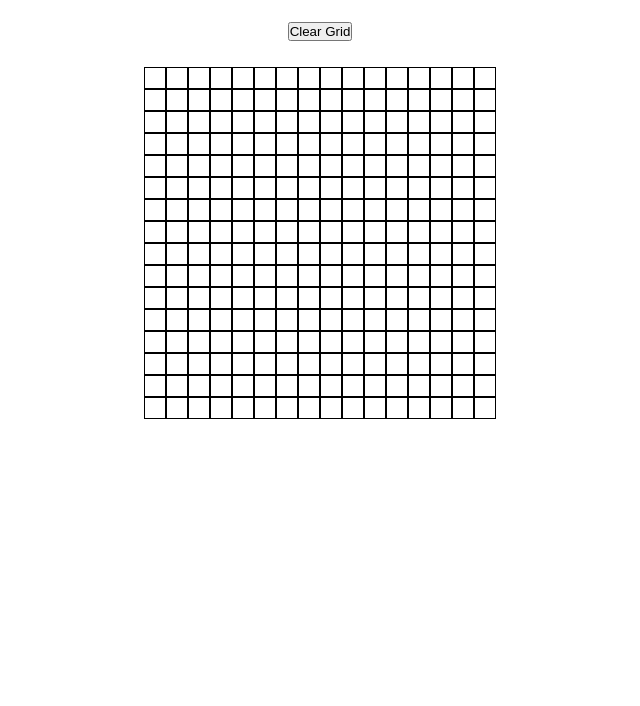
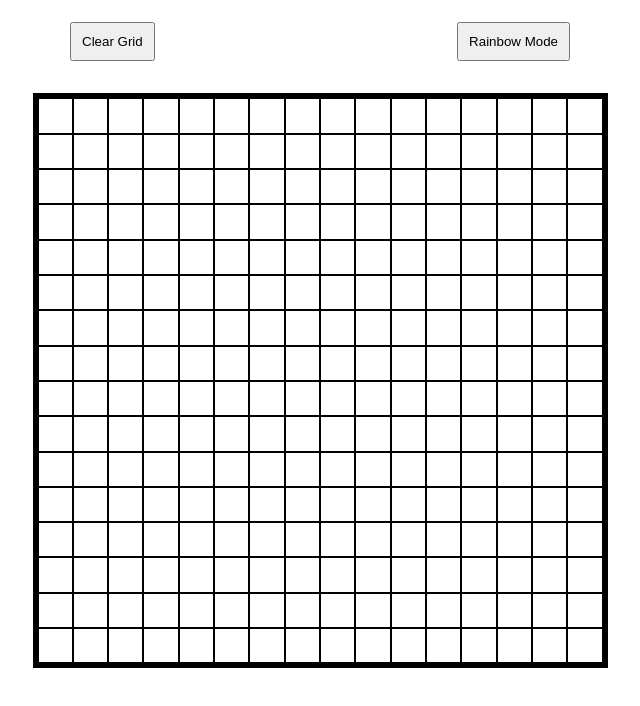
Before and after one commit to PjSingh22/etch-a-sketch, a plain HTML site: page index.html in a window 1280 px wide. Shown: the part 90-796 px from the top of the page, without its empty margins (320-960 px from the left). Drawn offline with Linux system fonts and the light colour scheme.

Commit message:
reworked js file

```diff
--- a/index.html
+++ b/index.html
@@ -10,7 +10,10 @@
   <div id='title'>
     <h1>Etch-A-Sketch</h1>
   </div>
-  <button class='clearGrid'>Clear Grid</button>
+  <div class='buttons'>
+  <div class='clearBtn'><button class='clearGrid btn'>Clear Grid</button></div>
+  <div class='rainbowBtn'><button class='rainbowMode btn'>Rainbow Mode</button></div>
+  </div>
   <div id='container'></div>
 </body>
 <script src='script.js'></script>
--- a/script.js
+++ b/script.js
@@ -1,45 +1,39 @@
+'use strict';
 //etch-a-sketch psuedo code
 //genorate a 16x16 grid (look up how to create multiple without repeating code)
 //hovering over the square should highlight it black
 //button should reset all the squares back to white
-'use strict';
 
 // Creates a default grid sized 16x16
 const container = document.querySelector("#container");
 const clearButton = document.querySelector('.clearGrid');
 
-function makeRows(rows, cols) {
-  container.style.setProperty('--grid-rows', rows);
-  container.style.setProperty('--grid-cols', cols);
-  let gridSize = rows * cols;
-  for (let c = 0; c < gridSize; c++) {
-    let cell = document.createElement("div");
-    cell.addEventListener('mouseover', () => sketch(cell))
-    container.appendChild(cell).className = "grid-item";
-    clearButton.addEventListener('click',  () => clearGrid(cell));
+function greateGrid(rows = 16, columns = 16) {
+  let total = (rows * columns);
+  for(let i = 0; i < total; i++) {
+    let square = document.createElement('div');
+    square.classList.add('square');
+    square.addEventListener('mouseover', () => colorGrid(square));
+    container.style.setProperty('grid-template-columns', `repeat(${columns}, 2fr)`);
+    container.style.setProperty('grid-template-rows', `repeat(${rows}, 2fr)`);
+    container.appendChild(square);
   };
 };
+greateGrid(16,16);
 
-makeRows(16,16);
-function sketch(cell) {
-  cell.style.backgroundColor = 'black';
+function clearGrid(amount = 16) {
+  container.innerHTML = '';
+  amount = Number(prompt('How many squares would you like? (1 -100)', ''));
+  if(amount > 100) {
+    alert('Too Many Squares! Try Again.');
+  } else if (amount <= 0) {
+    amount = 16;
+  }
+  greateGrid(amount, amount)
 }
 
-function clearGrid(cell) {
-  cell.style.backgroundColor = 'white';
+function colorGrid(square) {
+ return square.classList.add('black');
 }
 
-function newGridSize() {
-  container.innerHTML = '';
-  let amount = Number(prompt('how many squares do you want?', ''));
-  if(amount > 100) {
-    alert('Number is too high');
-    return newGridSize();
-  } else if (amount < 1) {
-    amount = 16;
-  }
-  console.log(amount);
-  return makeRows(amount, amount);
-}
-
-clearButton.addEventListener('click', () => newGridSize());
+clearButton.addEventListener('click', clearGrid);
--- a/styles.css
+++ b/styles.css
@@ -4,10 +4,6 @@
   box-sizing: border-box;
 }
 
-:root {
-  --grid-cols: 1;
-  --grid-rows: 1;
-}
 body {
   display: flex;
   flex-direction: column;
@@ -20,21 +16,38 @@ body {
   margin-top: 2%;
   border: 2px dashed red;
 }
+
 #container {
+  border: 5px solid black;
   margin-top: 2%;
   display: grid;
-  grid-template-rows: repeat(var(--grid-rows), 1fr);
-  grid-template-columns: repeat(var(--grid-cols), 1fr );
+  height: 575px;
+  width: 575px;
 }
 
-.grid-item {
-  padding: 10px;
+.square {
   border: 1px solid black;
-  text-align: center;
 }
 
-.clearGrid {
+.black {
+  background-color: black;
+}
+
+.buttons {
+  height: 20px;
   margin-top: 2%;
- display: block;
- float: right;
+  margin-bottom: 2%;
+  width: 500px;
+  display: flex;
+  justify-content: space-between;
 }
+
+.btn {
+  padding: 10px;
+}
+
+.active {
+  height: 20px;
+  padding: 15px;
+  border: 1px solid black;
+}
```
